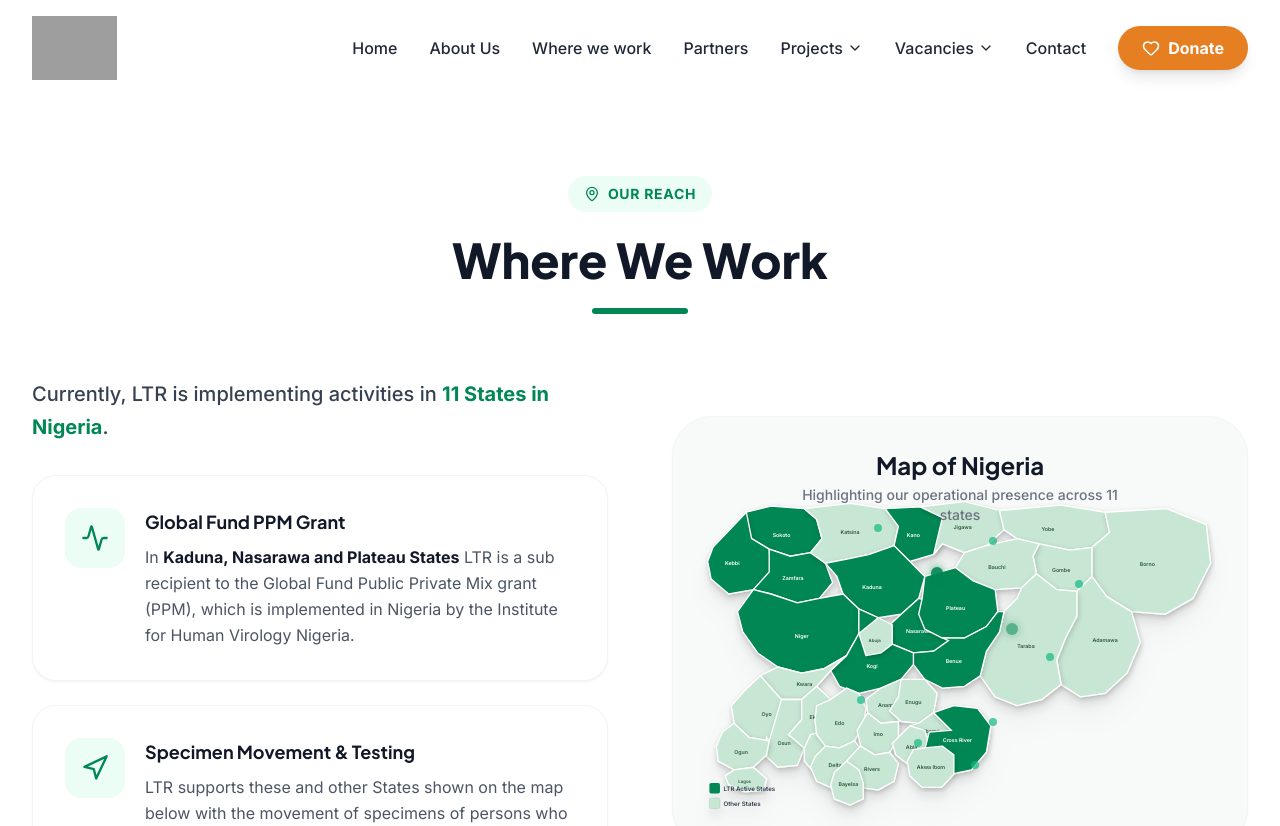
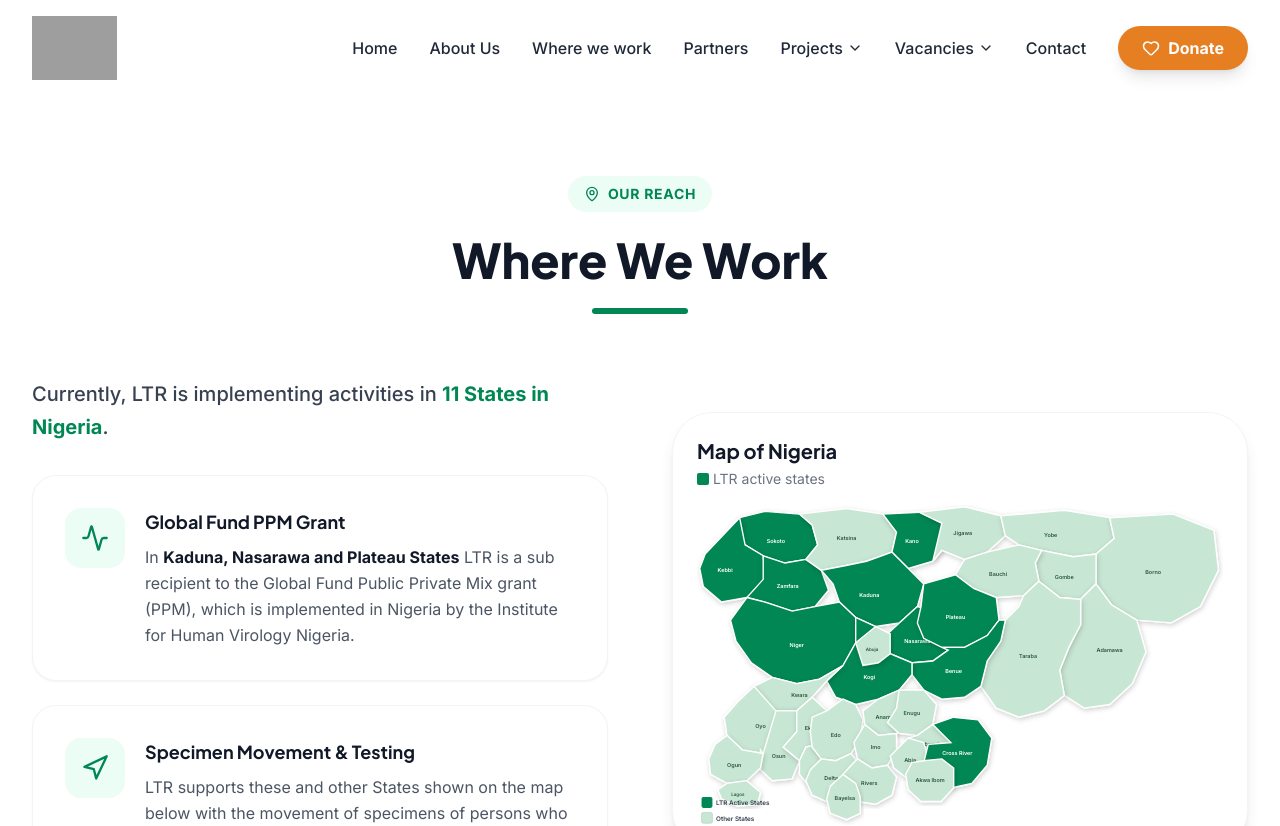
Before and after one commit to tracerootng/LTR, a React (Vite) app: page /where-we-work in a window 1280 px wide. Shown: the top 826 px of the page. Built offline with nearby package versions, Linux system fonts and the light colour scheme; grey boxes are pictures that could not be loaded.

Commit message:
Clean up WhereWeWork to render realistic Nigeria SVG map

```diff
--- a/components/WhereWeWork.tsx
+++ b/components/WhereWeWork.tsx
@@ -90,49 +90,19 @@ const WhereWeWork: React.FC = () => {
             className="relative"
           >
             {/* Map Visualization Container */}
-            <div className="aspect-square md:aspect-[4/3] bg-[#f8faf9] rounded-[2.5rem] overflow-hidden relative border border-gray-100 shadow-sm flex items-center justify-center">
-
-              <div className="text-center p-8 absolute top-0 left-0 w-full z-10 flex flex-col items-center pointer-events-none">
-                <h3 className="text-2xl font-bold text-gray-900 mb-1">Map of Nigeria</h3>
-                <p className="text-gray-500 font-medium max-w-xs text-sm">
-                  Highlighting our operational presence across 11 states
+            <div className="bg-white rounded-[2.5rem] overflow-hidden relative border border-gray-100 shadow-lg p-6">
+              <div className="mb-4">
+                <h3 className="text-xl font-bold text-gray-900">Map of Nigeria</h3>
+                <p className="text-gray-500 text-sm mt-1 flex items-center gap-1">
+                  <span className="inline-block w-3 h-3 rounded-sm bg-[#008753]"></span>
+                  LTR active states
                 </p>
               </div>
-
-              {/* SVG Map of Nigeria */}
-              <div className="w-full h-full p-8 mt-12">
-                <NigeriaMapSVG className="w-full h-full object-contain drop-shadow-xl" />
-              </div>
-
-              {/* Decorative map pins representing states (Adjusted coordinates for SVG) */}
-              <div className="absolute top-[35%] left-[45%] group z-20">
-                <div className="w-3 h-3 bg-[#008753] rounded-full shadow-[0_0_10px_rgba(0,135,83,0.8)] animate-pulse"></div>
-                <div className="absolute -top-8 left-1/2 -translate-x-1/2 bg-gray-900 text-white text-xs py-1 px-2 rounded opacity-0 group-hover:opacity-100 transition-opacity whitespace-nowrap">Kaduna</div>
-              </div>
-
-              <div className="absolute top-[48%] left-[58%] group z-20">
-                <div className="w-3 h-3 bg-[#008753] rounded-full shadow-[0_0_10px_rgba(0,135,83,0.8)] animate-pulse" style={{ animationDelay: '0.5s' }}></div>
-                <div className="absolute -top-8 left-1/2 -translate-x-1/2 bg-gray-900 text-white text-xs py-1 px-2 rounded opacity-0 group-hover:opacity-100 transition-opacity whitespace-nowrap">Plateau</div>
-              </div>
-
-              <div className="absolute top-[52%] left-[48%] group z-20">
-                <div className="w-3 h-3 bg-[#008753] rounded-full shadow-[0_0_10px_rgba(0,135,83,0.8)] animate-pulse" style={{ animationDelay: '1s' }}></div>
-                <div className="absolute -top-8 left-1/2 -translate-x-1/2 bg-gray-900 text-white text-xs py-1 px-2 rounded opacity-0 group-hover:opacity-100 transition-opacity whitespace-nowrap">Nasarawa</div>
-              </div>
-
-              {/* Other generic pins representing the rest of the 11 states */}
-              <div className="absolute top-[25%] left-[35%] w-2 h-2 bg-emerald-500 rounded-full opacity-70 z-20"></div> {/* Sokoto/Zamfara area */}
-              <div className="absolute top-[28%] left-[55%] w-2 h-2 bg-emerald-500 rounded-full opacity-70 z-20"></div> {/* Kano/Jigawa area */}
-              <div className="absolute top-[38%] left-[70%] w-2 h-2 bg-emerald-500 rounded-full opacity-70 z-20"></div> {/* Borno/Yobe area */}
-              <div className="absolute top-[65%] left-[32%] w-2 h-2 bg-emerald-500 rounded-full opacity-70 z-20"></div> {/* Oyo/Osun area */}
-              <div className="absolute top-[75%] left-[42%] w-2 h-2 bg-emerald-500 rounded-full opacity-70 z-20"></div> {/* Edo/Delta area */}
-              <div className="absolute top-[70%] left-[55%] w-2 h-2 bg-emerald-500 rounded-full opacity-70 z-20"></div> {/* Enugu/Anambra area */}
-              <div className="absolute top-[80%] left-[52%] w-2 h-2 bg-emerald-500 rounded-full opacity-70 z-20"></div> {/* Rivers/Bayelsa area */}
-              <div className="absolute top-[55%] left-[65%] w-2 h-2 bg-emerald-500 rounded-full opacity-70 z-20"></div> {/* Taraba area */}
+              <NigeriaMapSVG className="w-full" />
             </div>
 
             {/* Accents */}
-            <div className="absolute -bottom-10 -right-10 w-40 h-40 bg-[#008753] rounded-full blur-[80px] opacity-20 -z-10"></div>
+            <div className="absolute -bottom-10 -right-10 w-40 h-40 bg-[#008753] rounded-full blur-[80px] opacity-10 -z-10"></div>
           </motion.div>
         </div>
       </div>
```
